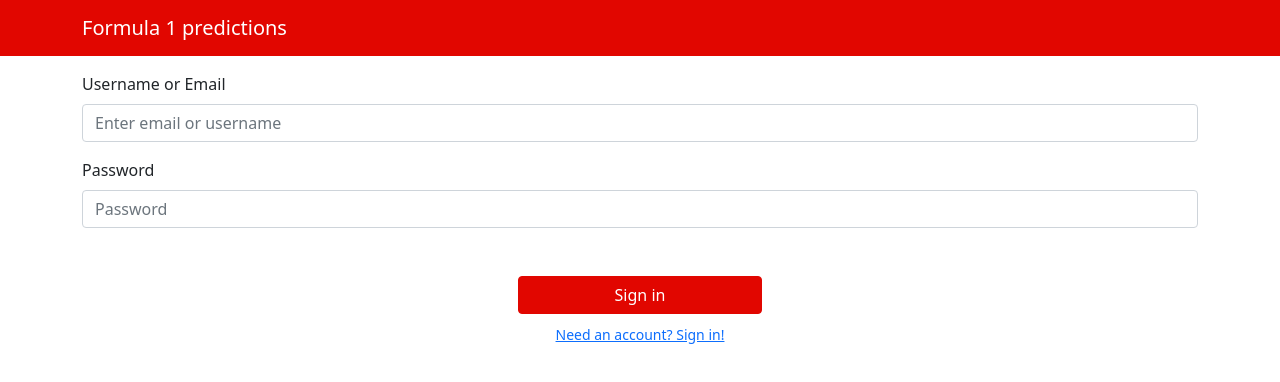
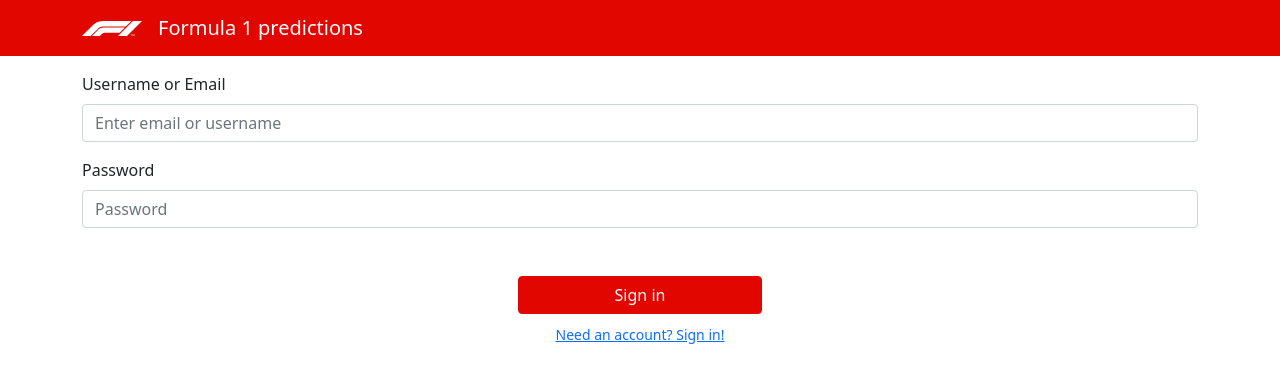
Before and after one commit to RuneClaeys/f1predictions-ui, a React (Vite) app: page /signin in a window 1280 px wide. Shown: the top 382 px of the page. Built offline with nearby package versions, Linux system fonts and the light colour scheme.

Commit message:
add logo

```diff
--- a/src/App.jsx
+++ b/src/App.jsx
@@ -6,6 +6,8 @@
 import SignIn from './pages/SignIn';
 import SignUp from './pages/SignUp';
 
+import Logo from './assets/logo.svg';
+
 const App = () => {
    return (
       <BrowserRouter>
@@ -13,7 +15,8 @@
             <Stack gap={3} style={{ maxHeight: '100vh' }} className="view overflow-auto ">
                <Navbar className="sticky-top" bg="primary" variant="dark">
                   <Container>
-                     <Navbar.Brand href="#home">
+                     <Navbar.Brand href="/" className="d-flex align-items-center gap-3">
+                        <img src={Logo} height="15" className="d-inline-block align-top" alt="Logo" />
                         <span>Formula 1 predictions</span>
                      </Navbar.Brand>
                   </Container>
--- a/src/pages/Home.jsx
+++ b/src/pages/Home.jsx
@@ -15,17 +15,19 @@
       <Stack gap={3}>
          <Card>
             <Card.Body>
-               <Card.Title>Mexican GP</Card.Title>
+               TODO
+               {/* <Card.Title>Mexican GP</Card.Title>
                <Card.Text>
                   Next up is the Mexican GP, who's going to win? Submit your predictions before <strong>06/11 12:00</strong>!
                </Card.Text>
-               <Button variant="primary">Enter predictions</Button>
+               <Button variant="primary">Enter predictions</Button> */}
             </Card.Body>
          </Card>
 
          <Card>
             <Card.Body>
-               <Row>
+               TODO
+               {/* <Row>
                   <Col className="text-center d-flex flex-column">
                      <strong>Quali</strong>
                      <span>100</span>
@@ -42,7 +44,7 @@
                      <strong>Total</strong>
                      <span>263</span>
                   </Col>
-               </Row>
+               </Row> */}
             </Card.Body>
          </Card>
 
```
Also changed, not shown: src/assets/logo.svg (added).
